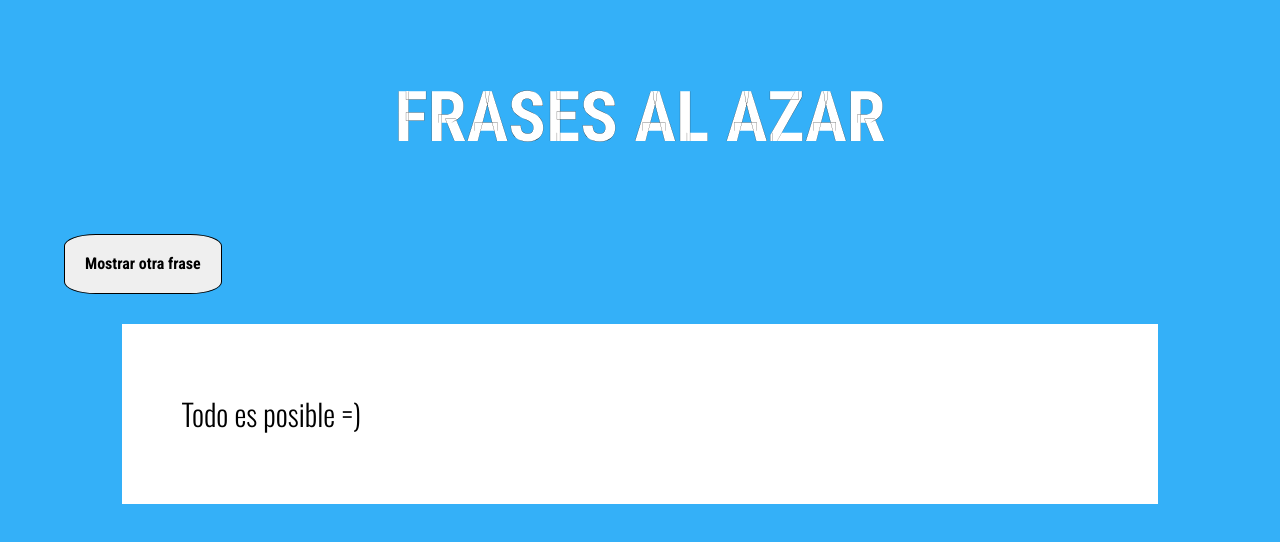
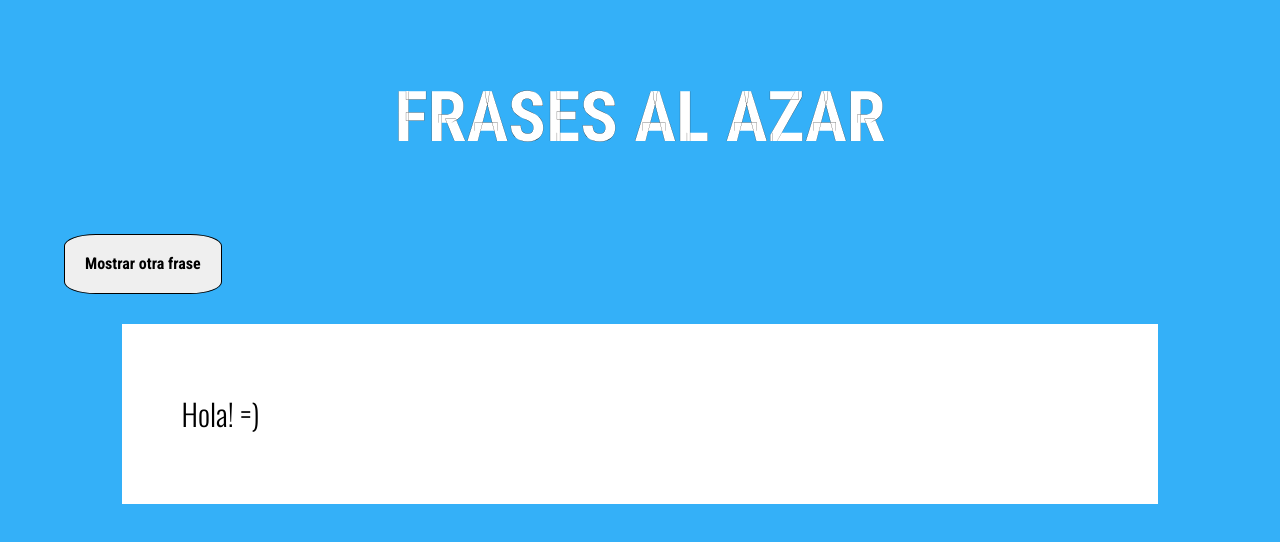
Before and after one commit to mtkz00/Frases-Al-Azar, a plain HTML site: page index.html in a window 1280 px wide. Drawn offline with nearby package versions, Linux system fonts and the light colour scheme.

Commit message:
Update index.html

```diff
--- a/index.html
+++ b/index.html
@@ -19,7 +19,7 @@
 
       <div class="contenedor">
         <div id="caja-frase" class="caja-frase">
-          <p class="frase"> Todo es posible =) </p>
+          <p class="frase"> Hola! =) </p>
 
         </div>
       </div>
```
